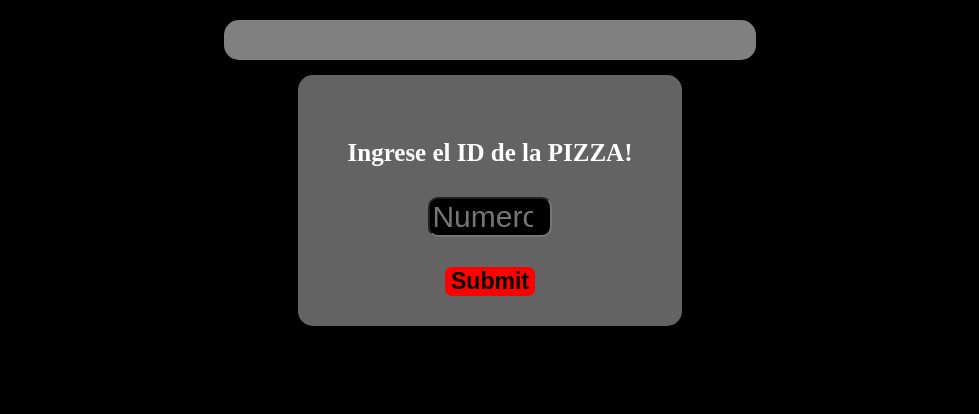
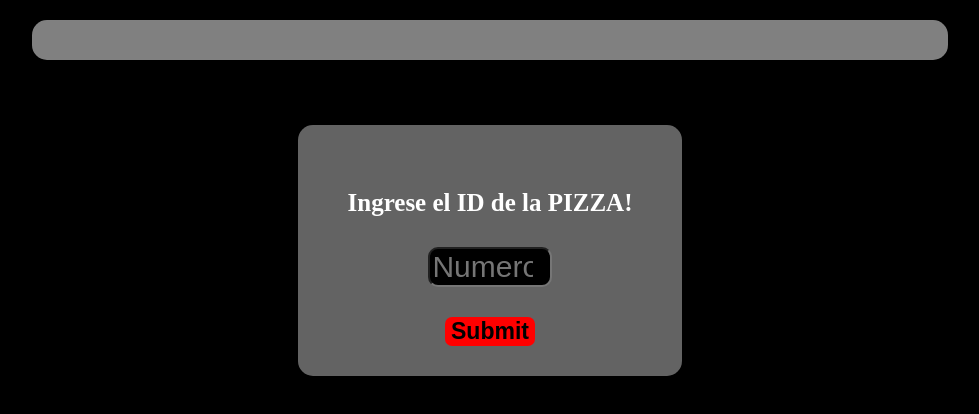
Before and after one commit to agustinbarrionuev/Ejercicio-2---JS, a plain HTML site: page index.html in a window 1280 px wide. Shown: the whole page, without its empty margins (150-1129 px from the left). Drawn offline with Linux system fonts and the light colour scheme.

Commit message:
Update style.css

```diff
--- a/style.css
+++ b/style.css
@@ -9,7 +9,7 @@ body {
 .container-text {
     color: rgb(206, 174, 250);
     font-size: 23px;
-    width: 40%;
+    width: 70%;
     max-width: 1000px;
     height: 20px;
     margin-top: 20px;
@@ -49,6 +49,7 @@ body {
     flex-direction: row;
     align-items: center;
     justify-content: center;
+    margin-bottom: 50px;
 }
 .div-container {
     width: 100%;
```
